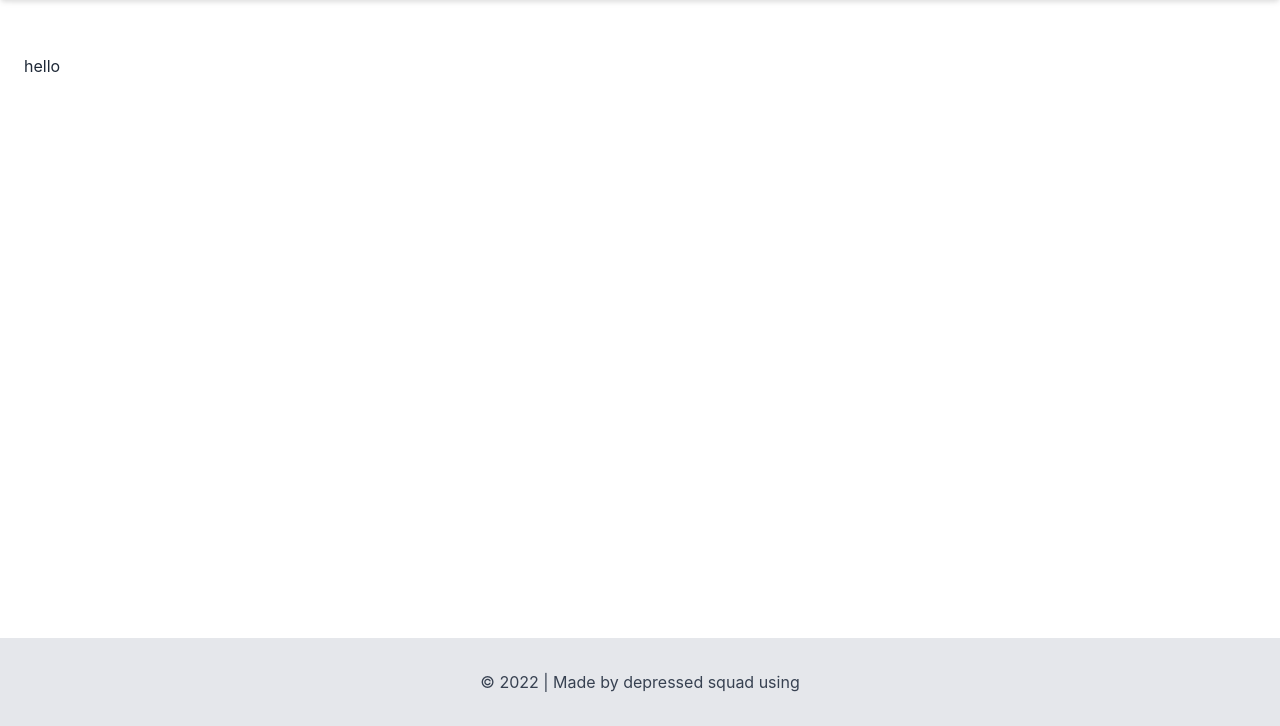
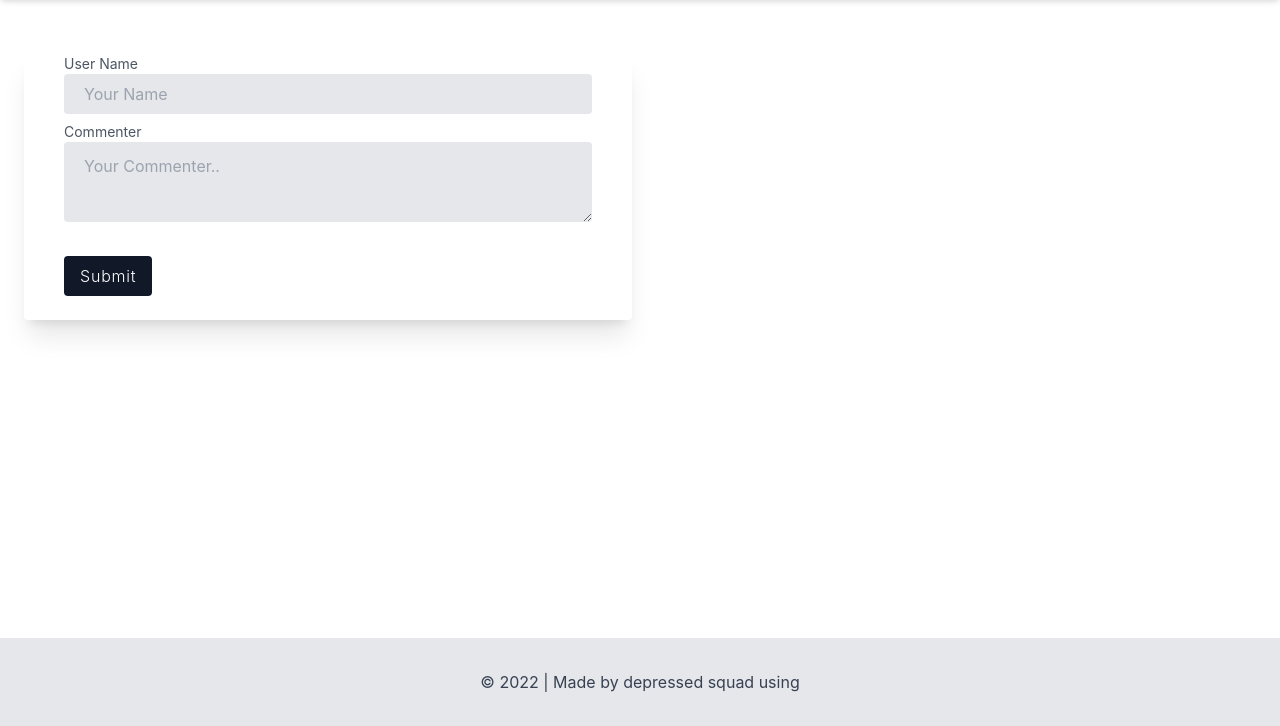
Before and after one commit to CH4R4F/blogging-project, a Node server app: template views/commenter.ejs in a window 1280 px wide. Shown: the part 74-800 px from the top of the page. Run offline with Node 20, Linux system fonts and the light colour scheme; the template is opened without the code that fills it, so the values that code supplies are empty; some libraries are stand-ins or nearby versions.

Commit message:
add initial files

```diff
--- a/controllers/CommenterController.js
+++ b/controllers/CommenterController.js
@@ -3,7 +3,7 @@ const commenter = db.commenter;
 
 exports.getAll = async(req, res) => {
     const data = await commenter.findAll()
-    res.render("blogs", {
+    res.render("commenter", {
         data: data
     })
 }
--- a/models/CommenterModel.js
+++ b/models/CommenterModel.js
@@ -1,8 +1,11 @@
 module.exports = (sequelize, Sequelize) => {
     const commenter = sequelize.define("commenter", {
+        user: {
+            type: Sequelize.STRING,
+        },
         commenter: {
             type: Sequelize.TEXT,
-        },
+        }
     })
     return commenter;
 }
--- a/models/index.js
+++ b/models/index.js
@@ -2,7 +2,6 @@ const Sequelize = require("sequelize");
 const dotenv = require("dotenv");
 const rating = require("./RatingModel");
 const article = require("./ArticleModel");
-const commenter = require("./CommenterModel");
 
 dotenv.config();
 
@@ -17,6 +16,5 @@ db.Sequelize = Sequelize;
 db.sequelize = sequelize;
 db.rating = rating(sequelize, Sequelize);
 db.article = article(sequelize, Sequelize);
-db.commenter = commenter(sequelize, Sequelize);
 
 module.exports = db;
--- a/public/styles/style.css
+++ b/public/styles/style.css
@@ -2157,12 +2157,6 @@ html {
 .fixed {
   position: fixed;
 }
-.absolute {
-  position: absolute;
-}
-.relative {
-  position: relative;
-}
 .top-0 {
   top: 0px;
 }
@@ -2214,21 +2208,12 @@ html {
 .mt-32 {
   margin-top: 8rem;
 }
-.mb-4 {
-  margin-bottom: 1rem;
-}
-.ml-2 {
-  margin-left: 0.5rem;
-}
 .block {
   display: block;
 }
 .flex {
   display: flex;
 }
-.inline-flex {
-  display: inline-flex;
-}
 .hidden {
   display: none;
 }
@@ -2253,9 +2238,6 @@ html {
 .w-12 {
   width: 3rem;
 }
-.w-64 {
-  width: 16rem;
-}
 .max-w-5xl {
   max-width: 64rem;
 }
@@ -2291,9 +2273,6 @@ html {
 }
 .self-stretch {
   align-self: stretch;
-}
-.overflow-hidden {
-  overflow: hidden;
 }
 .break-words {
   overflow-wrap: break-word;
@@ -2411,9 +2390,6 @@ html {
 }
 .font-medium {
   font-weight: 500;
-}
-.font-bold {
-  font-weight: 700;
 }
 .leading-loose {
   line-height: 2;
@@ -2496,47 +2472,38 @@ html {
     -webkit-clip-path: inset(1px);
             clip-path: inset(1px);
 }
-
 .hover\:border-gray-300:hover {
   --tw-border-opacity: 1;
   border-color: rgb(209 213 219 / var(--tw-border-opacity));
 }
-
 .hover\:bg-gray-100:hover {
   --tw-bg-opacity: 1;
   background-color: rgb(243 244 246 / var(--tw-bg-opacity));
 }
-
 .hover\:text-gray-700:hover {
   --tw-text-opacity: 1;
   color: rgb(55 65 81 / var(--tw-text-opacity));
 }
-
 .hover\:text-teal-600:hover {
   --tw-text-opacity: 1;
   color: rgb(13 148 136 / var(--tw-text-opacity));
 }
-
 .focus\:border-gray-300:focus {
   --tw-border-opacity: 1;
   border-color: rgb(209 213 219 / var(--tw-border-opacity));
 }
-
 .focus\:bg-white:focus {
   --tw-bg-opacity: 1;
   background-color: rgb(255 255 255 / var(--tw-bg-opacity));
 }
-
 .focus\:outline-none:focus {
   outline: 2px solid transparent;
   outline-offset: 2px;
 }
-
 .group:hover .group-hover\:text-gray-600 {
   --tw-text-opacity: 1;
   color: rgb(75 85 99 / var(--tw-text-opacity));
 }
-
 @media (min-width: 640px) {
 
   .sm\:order-none {
@@ -2567,7 +2534,6 @@ html {
     max-width: 20rem;
   }
 }
-
 @media (min-width: 768px) {
 
   .md\:order-none {
@@ -2598,7 +2564,6 @@ html {
     width: auto;
   }
 }
-
 @media (min-width: 1024px) {
 
   .lg\:mx-6 {
--- a/routes/DashboardRoute.js
+++ b/routes/DashboardRoute.js
@@ -5,8 +5,5 @@ router.get("/", (req, res) => {
     res.render("dashboard");
 });
 
-router.post("/addarticle", (req, res) => {
-    res.render("dashboard");
-});
 
 module.exports = router;
--- a/views/commenter.ejs
+++ b/views/commenter.ejs
@@ -1 +1,21 @@
-<h1>hello</h1>
+<dev class="w-full flex-grow">
+    <div class="flex flex-wrap">
+        <div class="w-full lg:w-1/2  pr-0 lg:pr-2">
+            <div class="leading-loose">
+                <form method="POST" class="px-10 bg-white rounded shadow-xl">
+                    <div class="flex-grow">
+                        <label class="block text-sm text-gray-600" for="name">User Name</label>
+                        <input class="w-full px-5 py-1 text-gray-700 bg-gray-200 rounded" id="User" name="User" type="text" required=" " placeholder="Your Name" aria-label="title">
+                    </div>
+                    <div class="mt-2">
+                        <label class=" block text-sm text-gray-600 " for=" message ">Commenter</label>
+                        <textarea class="w-full px-5 py-2 text-gray-700 bg-gray-200 rounded" id="commenter" name="commenter" rows="2" required=" " placeholder="Your Commenter.." aria-label="content"></textarea>
+                    </div>
+                    <div class="py-6">
+                        <button class="px-4 py-1 text-white font-light tracking-wider bg-gray-900 rounded" type="submit">Submit</button>
+                    </div>
+                </form>
+            </div>
+        </div>
+    </div>
+</dev>
```
Also changed, not shown: routes/CommenterRoute.js (+4 -3 lines), views/header.ejs (+6 -39 lines).
